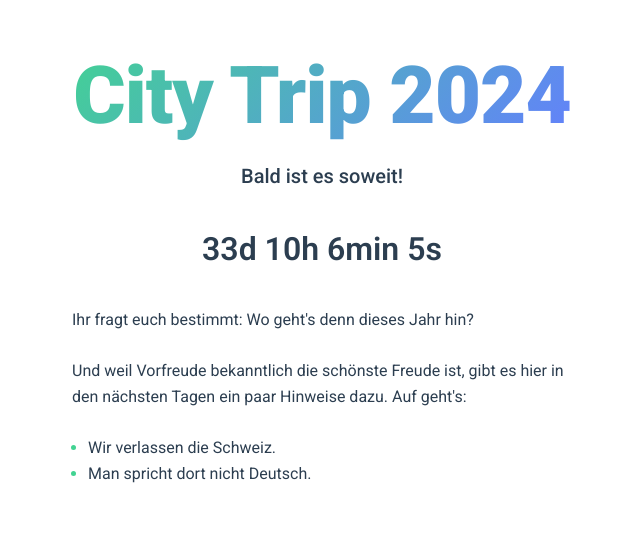
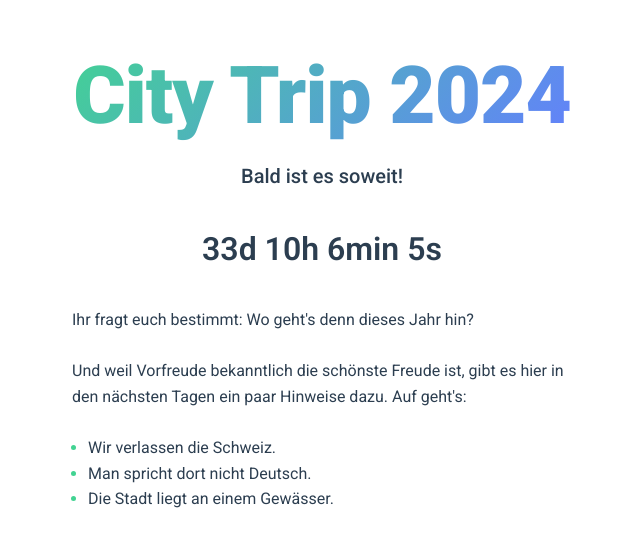
Before and after one commit to mactanner/citytrip, a Vue app: page / in a window 1280 px wide. Shown: the top 546 px of the page, without its empty margins (318-958 px from the left). Built offline with nearby package versions, Linux system fonts and the light colour scheme.

Commit message:
3rd hint

```diff
--- a/src/App.vue
+++ b/src/App.vue
@@ -18,6 +18,7 @@
     <ul>
       <li>Wir verlassen die Schweiz.</li>
       <li>Man spricht dort nicht Deutsch.</li>
+      <li>Die Stadt liegt an einem Gewässer.</li>
     </ul>
   </body>
 </template>
```
